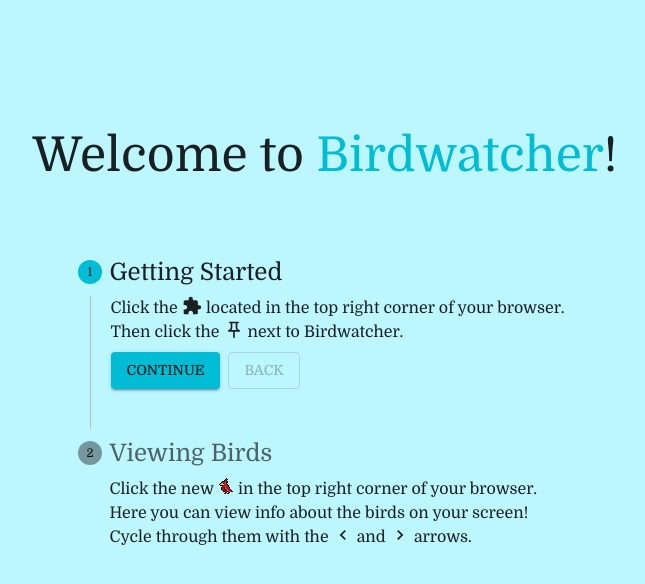
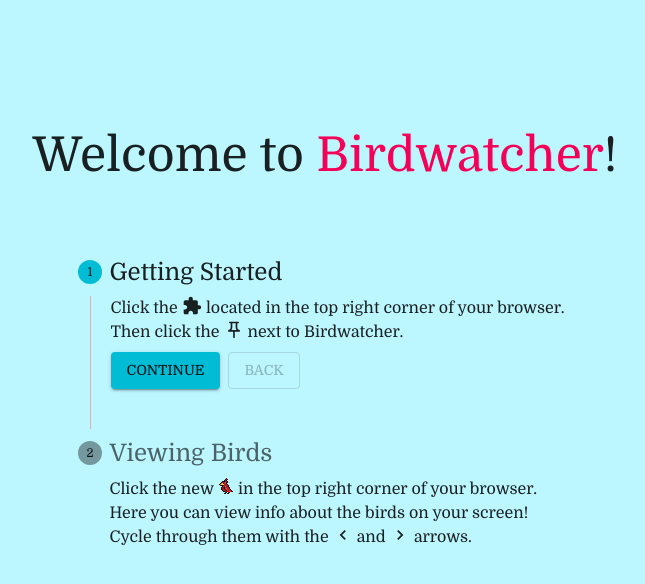
Before and after one commit to horganb/bird-extension, a React (Create React App) app in the folder site/: page / in a window 1280 px wide. Shown: the top 584 px of the page, without its empty margins (315-960 px from the left). Built offline with nearby package versions, Linux system fonts and the light colour scheme.

Commit message:
update styles

```diff
--- a/site/src/App.js
+++ b/site/src/App.js
@@ -129,7 +129,7 @@ const App = () => {
           <Typography
             variant="h3"
             style={{ display: 'inline' }}
-            color="primary"
+            color="secondary"
           >
             Birdwatcher
           </Typography>
```
